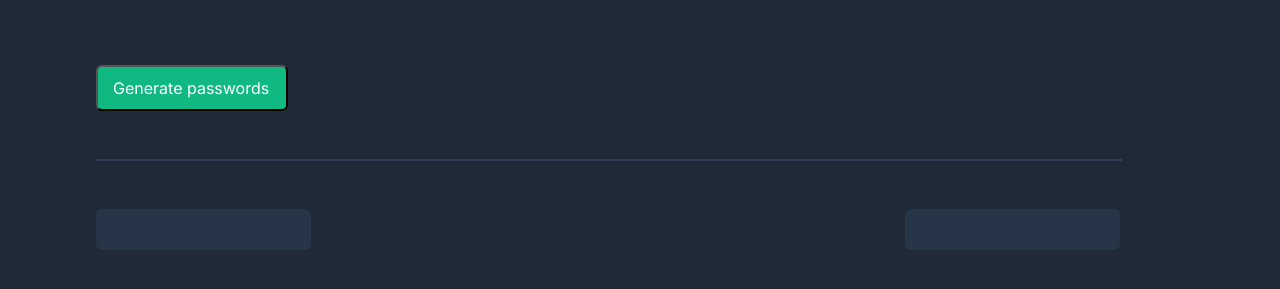
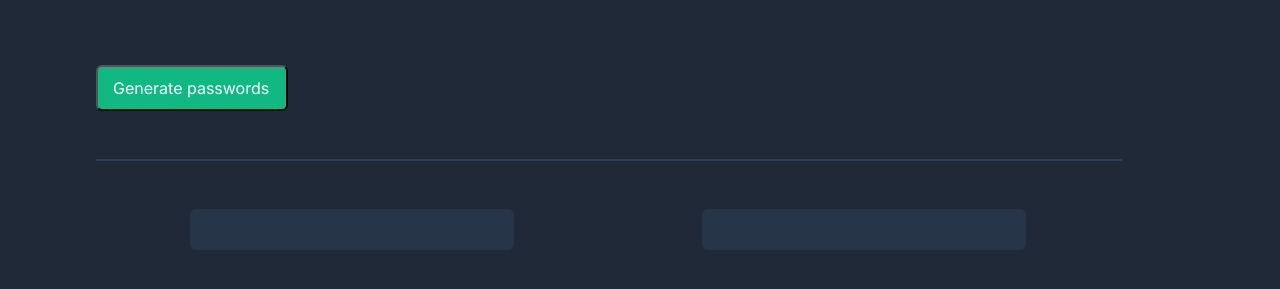
Before and after one commit to Capt-Fluffy-Bug/password-generator, a plain HTML site: page index.html in a window 1280 px wide. Shown: the part 291-580 px from the top of the page. Drawn offline with Linux system fonts and the light colour scheme.

Commit message:
Tweaked output boxes a bit

```diff
--- a/index.css
+++ b/index.css
@@ -74,14 +74,15 @@ body {
 
 .output {
     display: flex;
-    justify-content: space-between;
+    justify-content: space-around;
+    /* background-color: lightcoral; */
 }
 
 .output-1 {
     resize: none;
     border: none;
     border-radius: 0.38rem;
-    width: 13.1875rem;
+    width: 20rem;
     height: 2.4375rem;
     flex-shrink: 0;
     background-color: #273549;
```
